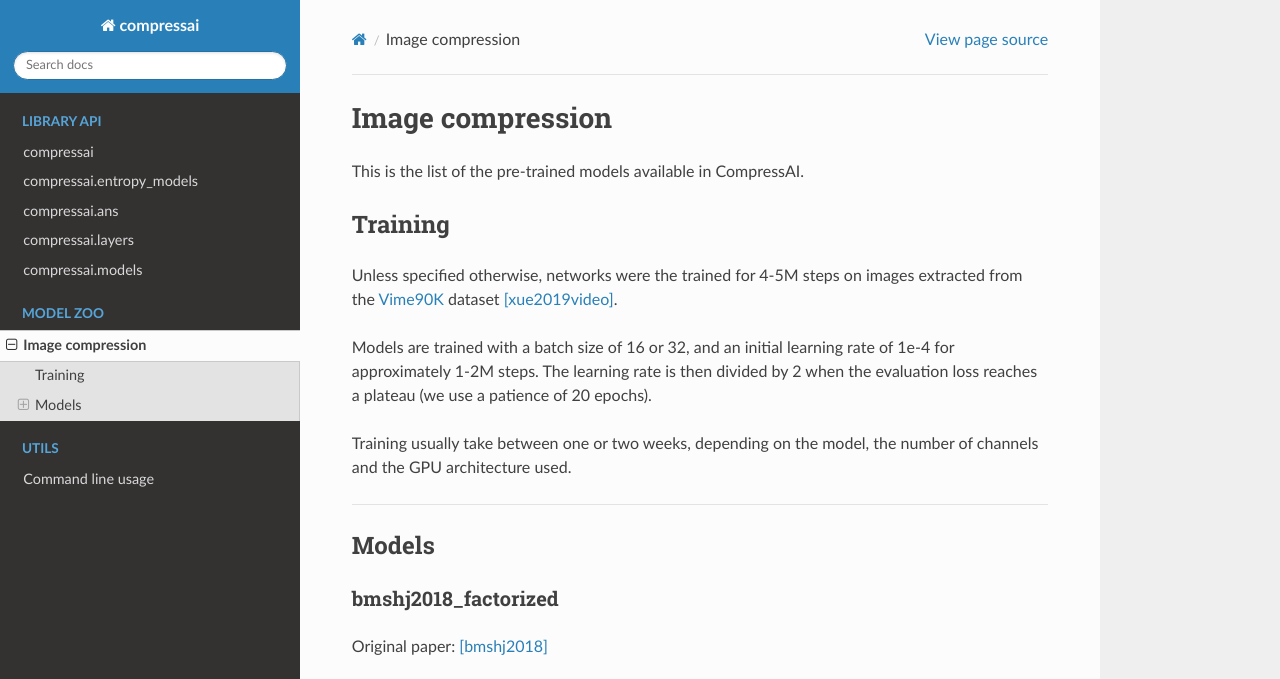
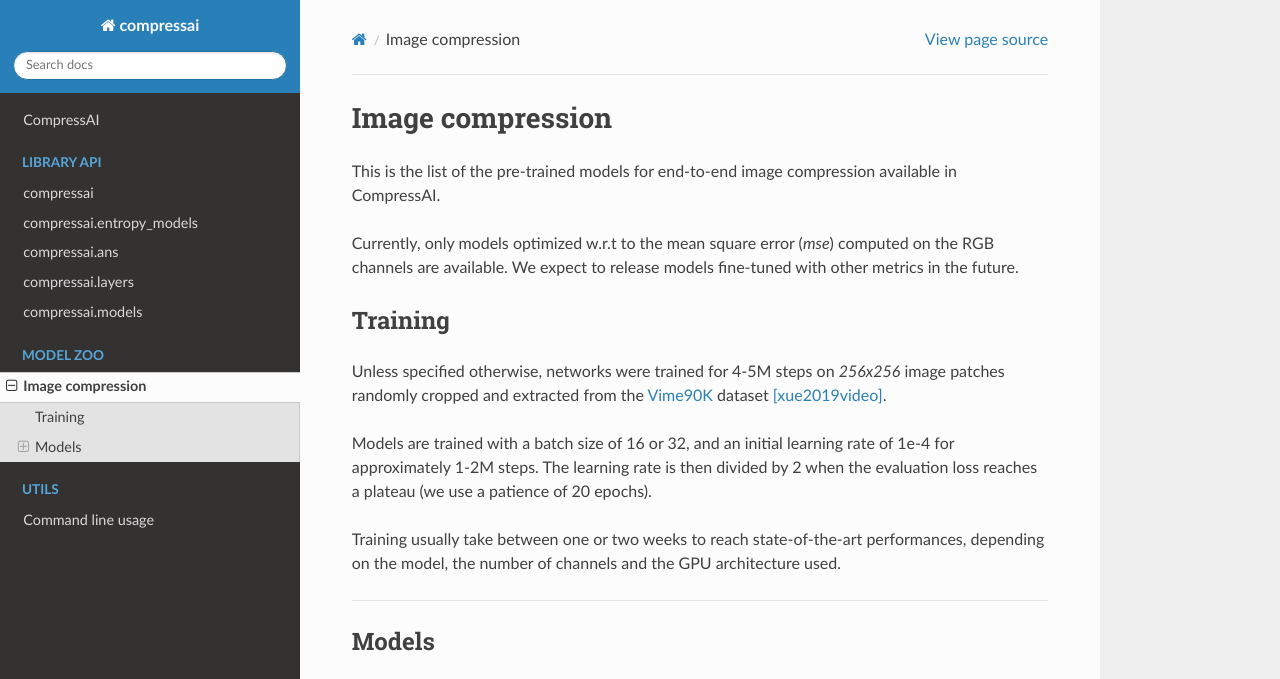
Before and after one commit to InterDigitalInc/CompressAI, a Sphinx documentation site: the page built from docs/source/zoo.rst, in a window 1280 px wide and 900 px high, cut to the strip 0-679 px from the top of the window. Built offline with Sphinx 7.4.7 and the Read the Docs theme 2.0.0, drawn with Linux system fonts in a browser that asks for light colours; pages that are not in the unit, such as notebooks, are missing from menus.

Commit message:
Update docs here and there

```diff
--- a/docs/source/zoo.rst
+++ b/docs/source/zoo.rst
@@ -3,21 +3,27 @@
 
 .. currentmodule:: compressai.zoo
 
-This is the list of the pre-trained models available in CompressAI.
+This is the list of the pre-trained models for end-to-end image compression
+available in CompressAI.
+
+Currently, only models optimized w.r.t to the mean square error (*mse*) computed
+on the RGB channels are available. We expect to release models fine-tuned with
+other metrics in the future.
 
 Training
 ~~~~~~~~
 
-Unless specified otherwise, networks were the trained for 4-5M steps on images
-extracted from the `Vime90K <http://toflow.csail.mit.edu/>`_ dataset
-[xue2019video]_.
+Unless specified otherwise, networks were trained for 4-5M steps on *256x256*
+image patches randomly cropped and extracted from the `Vime90K
+<http://toflow.csail.mit.edu/>`_ dataset [xue2019video]_.
 
 Models are trained with a batch size of 16 or 32, and an initial learning rate
 of 1e-4 for approximately 1-2M steps. The learning rate is then divided by 2
 when the evaluation loss reaches a plateau (we use a patience of 20 epochs).
 
-Training usually take between one or two weeks, depending on the model, the
-number of channels and the GPU architecture used.
+Training usually take between one or two weeks to reach state-of-the-art
+performances, depending on the model, the number of channels and the GPU
+architecture used.
 
 ....
 
```
Also changed, not shown: docs/source/index.rst (+21 -3 lines), 3 other files.
